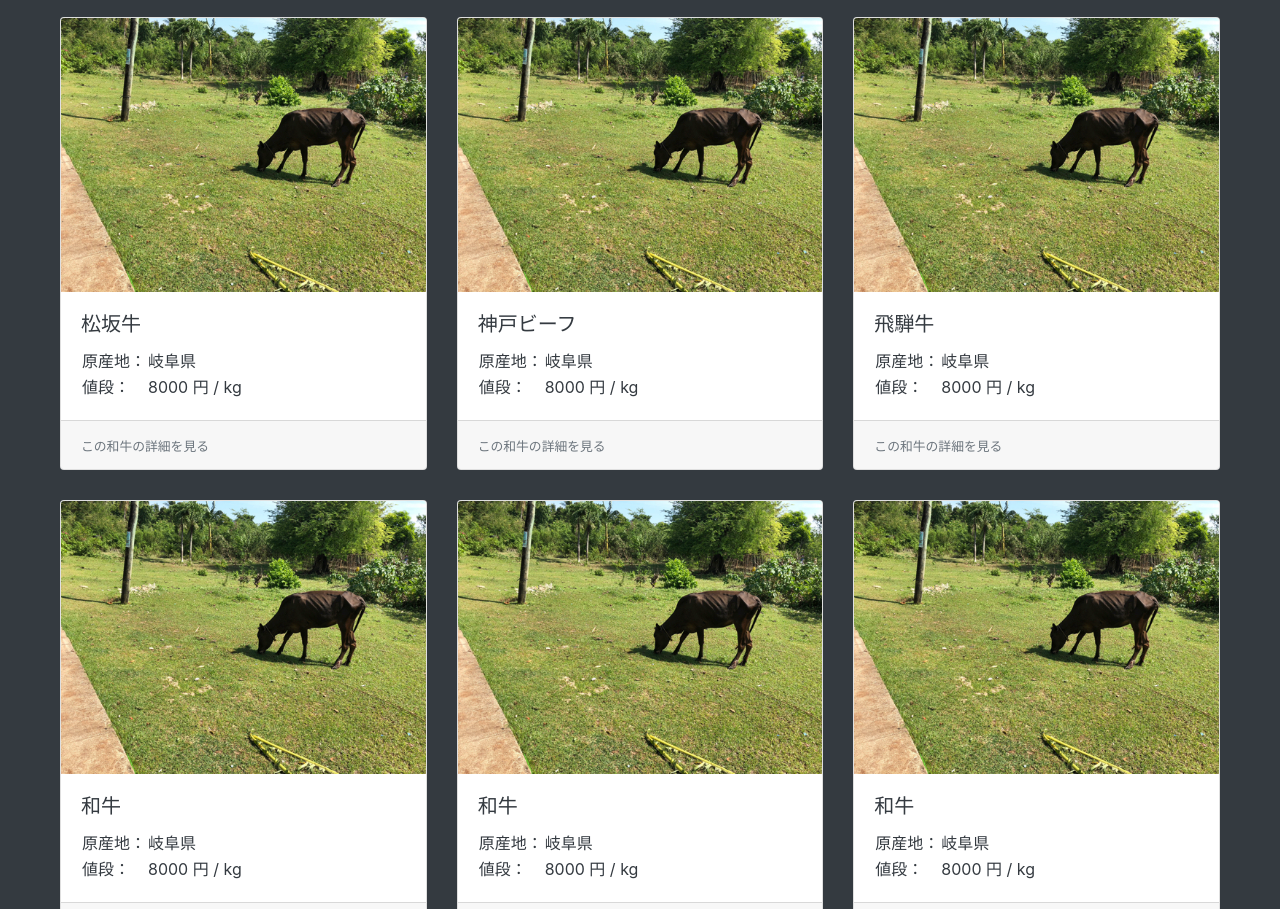
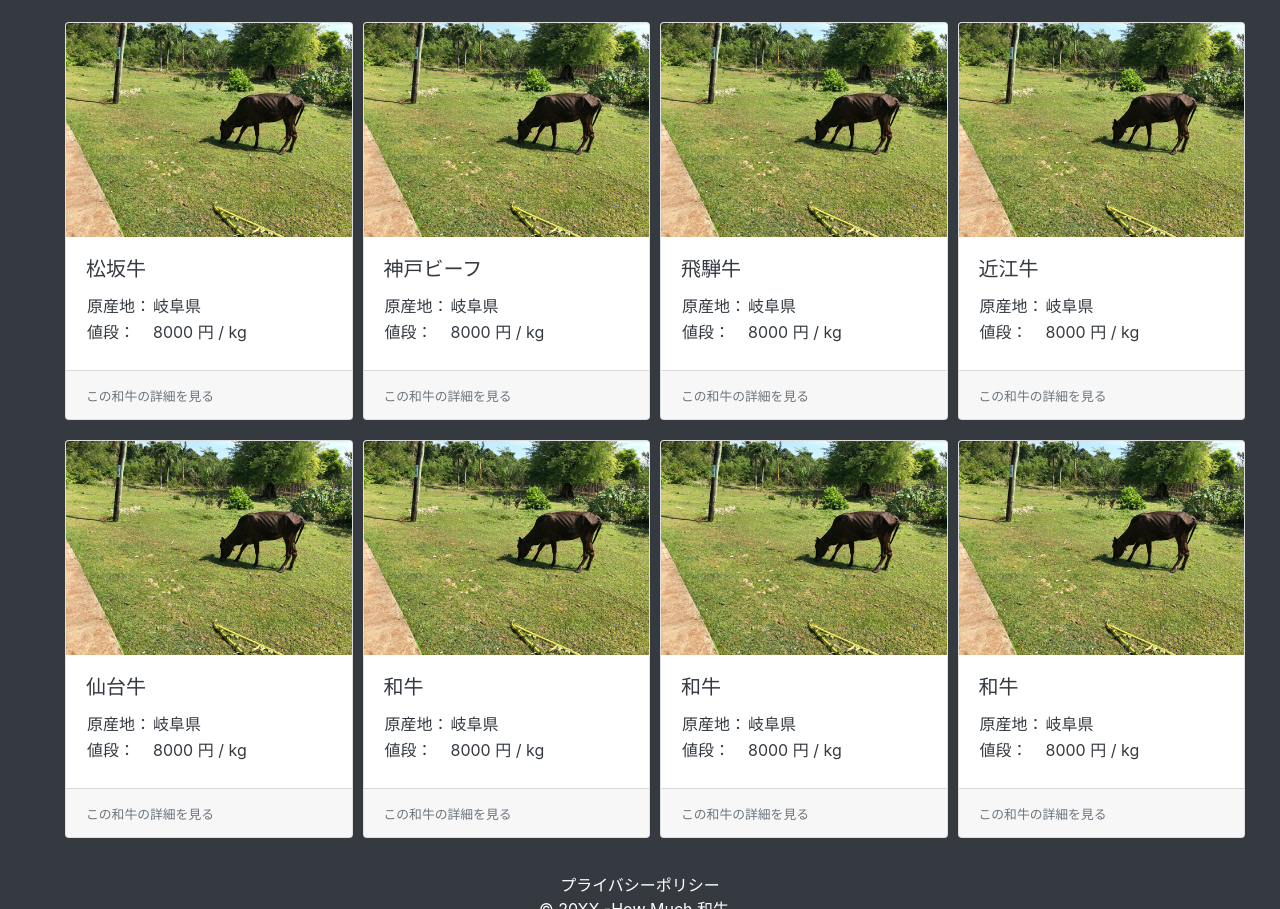
Before and after one commit to riiina046/wagyu_price, a plain HTML site: page index.html in a window 1280 px wide. Shown: the part 43-952 px from the top of the page. Drawn offline with Linux system fonts and the light colour scheme.

Commit message:
1行あたりのカード枚数を4枚に変更

```diff
--- a/css/style.css
+++ b/css/style.css
@@ -57,3 +57,29 @@ footer {
   background-color: #343a40;
   text-align: center;
 }
+.card {
+  margin: 5px;
+}
+.card-deck {
+  margin-bottom: 20px;
+}
+
+.card-deck .col-md-3 {
+  padding-left: 5px;
+  padding-right: 5px;
+}
+
+
+.card-deck .card {
+  width: 100%;
+}
+
+.card-deck .card {
+  height: 100%;
+  display: flex;
+  flex-direction: column;
+}
+
+.card-deck .card-body {
+  flex: 1;
+}
--- a/index.html
+++ b/index.html
@@ -27,58 +27,15 @@
     </ul>
   </nav>
   <main class="container-fluid content-width result">
-    <div class="card-deck row">
+  <div class="card-deck row">
+    <div class="col-md-3">
       <a href="#" class="card">
         <img class="card-img-top" src="img/ph_beaf.jpg">
         <div class="card-body">
           <h5 class="card-title">松坂牛</h5>
           <table>
-            <tr>
-              <td>原産地： </td>
-              <td>岐阜県</td>
-            </tr>
-            <tr>
-              <td>値段： </td>
-              <td>8000 円 / kg</td>
-            </tr>
-          </table>
-        </div>
-        <div class="card-footer">
-          <small class="text-muted">この和牛の詳細を見る</small>
-        </div>
-      </a>
-      <a href="#" class="card">
-        <img class="card-img-top" src="img/ph_beaf.jpg">
-        <div class="card-body">
-          <h5 class="card-title">神戸ビーフ</h5>
-          <table>
-            <tr>
-              <td>原産地： </td>
-              <td>岐阜県</td>
-            </tr>
-            <tr>
-              <td>値段： </td>
-              <td>8000 円 / kg</td>
-            </tr>
-          </table>
-        </div>
-        <div class="card-footer">
-          <small class="text-muted">この和牛の詳細を見る</small>
-        </div>
-      </a>
-      <a href="#" class="card">
-        <img class="card-img-top" src="img/ph_beaf.jpg">
-        <div class="card-body">
-          <h5 class="card-title">飛騨牛</h5>
-          <table>
-            <tr>
-              <td>原産地： </td>
-              <td>岐阜県</td>
-            </tr>
-            <tr>
-              <td>値段： </td>
-              <td>8000 円 / kg</td>
-            </tr>
+            <tr><td>原産地：</td><td>岐阜県</td></tr>
+            <tr><td>値段：</td><td>8000 円 / kg</td></tr>
           </table>
         </div>
         <div class="card-footer">
@@ -86,58 +43,15 @@
         </div>
       </a>
     </div>
-    <div class="card-deck row">
+
+    <div class="col-md-3">
       <a href="#" class="card">
         <img class="card-img-top" src="img/ph_beaf.jpg">
         <div class="card-body">
-          <h5 class="card-title">和牛</h5>
+          <h5 class="card-title">神戸ビーフ</h5>
           <table>
-            <tr>
-              <td>原産地： </td>
-              <td>岐阜県</td>
-            </tr>
-            <tr>
-              <td>値段： </td>
-              <td>8000 円 / kg</td>
-            </tr>
-          </table>
-        </div>
-        <div class="card-footer">
-          <small class="text-muted">この和牛の詳細を見る</small>
-        </div>
-      </a>
-      <a href="#" class="card">
-        <img class="card-img-top" src="img/ph_beaf.jpg">
-        <div class="card-body">
-          <h5 class="card-title">和牛</h5>
-          <table>
-            <tr>
-              <td>原産地： </td>
-              <td>岐阜県</td>
-            </tr>
-            <tr>
-              <td>値段： </td>
-              <td>8000 円 / kg</td>
-            </tr>
-          </table>
-        </div>
-        <div class="card-footer">
-          <small class="text-muted">この和牛の詳細を見る</small>
-        </div>
-      </a>
-      <a href="#" class="card">
-        <img class="card-img-top" src="img/ph_beaf.jpg">
-        <div class="card-body">
-          <h5 class="card-title">和牛</h5>
-          <table>
-            <tr>
-              <td>原産地： </td>
-              <td>岐阜県</td>
-            </tr>
-            <tr>
-              <td>値段： </td>
-              <td>8000 円 / kg</td>
-            </tr>
+            <tr><td>原産地：</td><td>岐阜県</td></tr>
+            <tr><td>値段：</td><td>8000 円 / kg</td></tr>
           </table>
         </div>
         <div class="card-footer">
@@ -145,7 +59,110 @@
         </div>
       </a>
     </div>
-  </main>
+
+    <div class="col-md-3">
+      <a href="#" class="card">
+        <img class="card-img-top" src="img/ph_beaf.jpg">
+        <div class="card-body">
+          <h5 class="card-title">飛騨牛</h5>
+          <table>
+            <tr><td>原産地：</td><td>岐阜県</td></tr>
+            <tr><td>値段：</td><td>8000 円 / kg</td></tr>
+          </table>
+        </div>
+        <div class="card-footer">
+          <small class="text-muted">この和牛の詳細を見る</small>
+        </div>
+      </a>
+    </div>
+
+    <div class="col-md-3">
+      <a href="#" class="card">
+        <img class="card-img-top" src="img/ph_beaf.jpg">
+        <div class="card-body">
+          <h5 class="card-title">近江牛</h5>
+          <table>
+            <tr><td>原産地：</td><td>岐阜県</td></tr>
+            <tr><td>値段：</td><td>8000 円 / kg</td></tr>
+          </table>
+        </div>
+        <div class="card-footer">
+          <small class="text-muted">この和牛の詳細を見る</small>
+        </div>
+      </a>
+    </div>
+  </div>
+
+  <div class="card-deck row">
+    <div class="col-md-3">
+      <a href="#" class="card">
+        <img class="card-img-top" src="img/ph_beaf.jpg">
+        <div class="card-body">
+          <h5 class="card-title">仙台牛</h5>
+          <table>
+            <tr><td>原産地：</td><td>岐阜県</td></tr>
+            <tr><td>値段：</td><td>8000 円 / kg</td></tr>
+          </table>
+        </div>
+        <div class="card-footer">
+          <small class="text-muted">この和牛の詳細を見る</small>
+        </div>
+      </a>
+    </div>
+
+    <div class="col-md-3">
+      <a href="#" class="card">
+        <img class="card-img-top" src="img/ph_beaf.jpg">
+        <div class="card-body">
+          <h5 class="card-title">和牛</h5>
+          <table>
+            <tr><td>原産地：</td><td>岐阜県</td></tr>
+            <tr><td>値段：</td><td>8000 円 / kg</td></tr>
+          </table>
+        </div>
+        <div class="card-footer">
+          <small class="text-muted">この和牛の詳細を見る</small>
+        </div>
+      </a>
+    </div>
+
+    <div class="col-md-3">
+      <a href="#" class="card">
+        <img class="card-img-top" src="img/ph_beaf.jpg">
+        <div class="card-body">
+          <h5 class="card-title">和牛</h5>
+          <table>
+            <tr><td>原産地：</td><td>岐阜県</td></tr>
+            <tr><td>値段：</td><td>8000 円 / kg</td></tr>
+          </table>
+        </div>
+        <div class="card-footer">
+          <small class="text-muted">この和牛の詳細を見る</small>
+        </div>
+      </a>
+    </div>
+
+    <div class="col-md-3">
+      <a href="#" class="card">
+        <img class="card-img-top" src="img/ph_beaf.jpg">
+        <div class="card-body">
+          <h5 class="card-title">和牛</h5>
+          <table>
+            <tr><td>原産地：</td><td>岐阜県</td></tr>
+            <tr><td>値段：</td><td>8000 円 / kg</td></tr>
+          </table>
+        </div>
+        <div class="card-footer">
+          <small class="text-muted">この和牛の詳細を見る</small>
+        </div>
+      </a>
+    </div>
+  </div>
+</main>
+
+
+
+
   <footer class="content-width">
     <a href="#">プライバシーポリシー</a>
     <p>&copy; 20XX -How Much 和牛 -</p>
```
